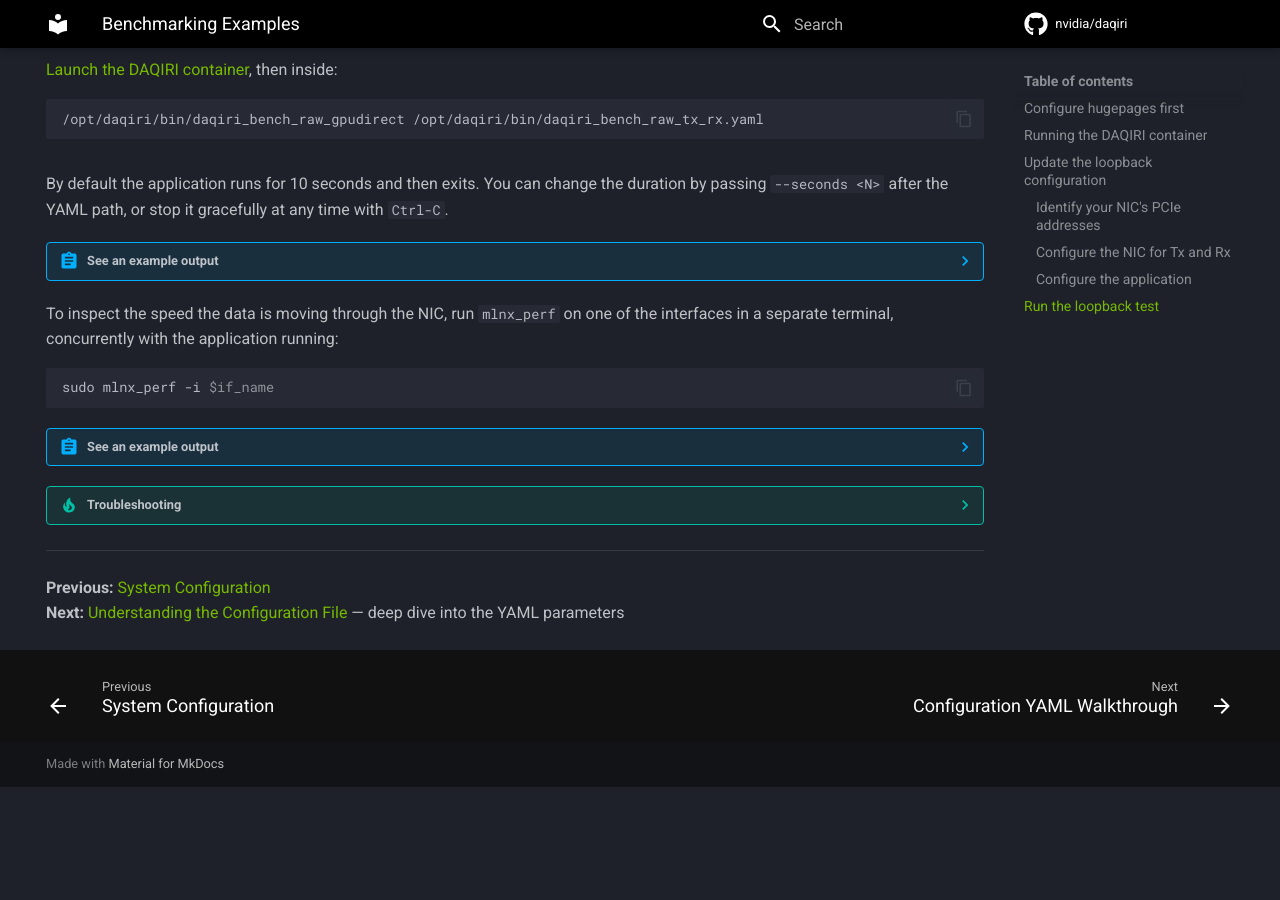
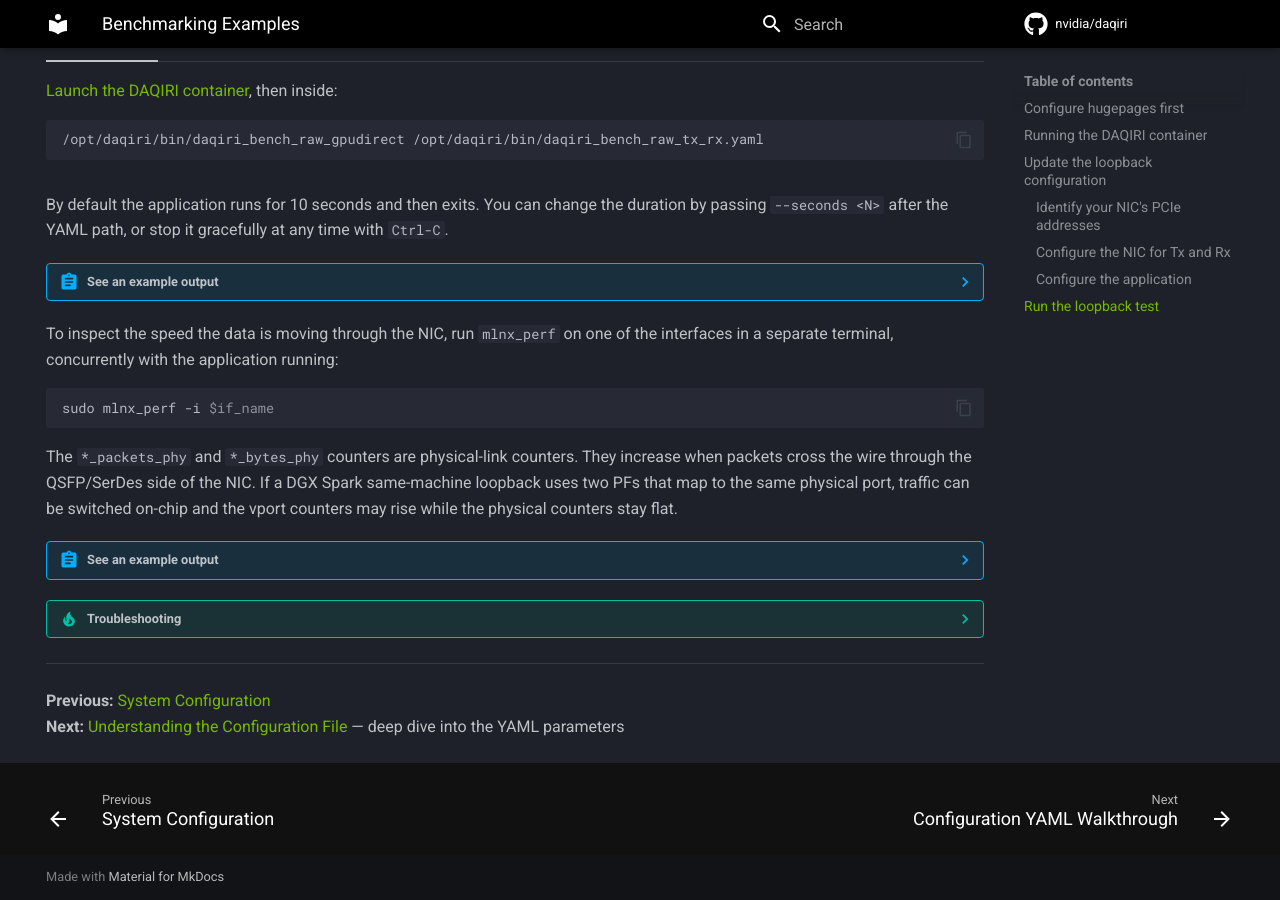
Before and after one commit to NVIDIA/daqiri, an MkDocs documentation site: the page built from docs/tutorials/benchmarking_examples.md, in a window 1280 px wide and 900 px high, scrolled down 3269 px. Built offline with MkDocs 1.6.1 and Material for MkDocs 9.7.7, drawn with Linux system fonts in a browser that asks for light colours; comment, search, counter and statistics services are not loaded; before the commit the page ends 4056 px from its top, so only the background shows below that; some of the changed text lies outside the part shown.

Commit message:
#15 #77 - Clarify Spark loopback counter docs
Signed-off-by: Denis Leshchev <dleshchev@nvidia.com>

````diff
--- a/docs/tutorials/benchmarking_examples.md
+++ b/docs/tutorials/benchmarking_examples.md
@@ -51,7 +51,7 @@ docker run --rm -it --privileged \
 
     For systems configured per the [DGX Spark profile](system_configuration.md#dgx-spark-profile), use these configs to skip the PCIe/IP/CPU-core edits below:
 
-    - [`daqiri_bench_raw_tx_rx_spark.yaml`](https://github.com/nvidia/daqiri/blob/main/examples/daqiri_bench_raw_tx_rx_spark.yaml) for `daqiri_bench_raw_gpudirect` — still set `eth_dst_addr` to the RX MAC. The rx_port is `0002:01:00.1` (physical port p1), so read its MAC: `cat /sys/class/net/enP2p1s0f1np1/address`.
+    - [`daqiri_bench_raw_tx_rx_spark.yaml`](https://github.com/nvidia/daqiri/blob/main/examples/daqiri_bench_raw_tx_rx_spark.yaml) for `daqiri_bench_raw_gpudirect` — still set `eth_dst_addr` to the RX MAC. The rx_port is `0002:01:00.1` (physical port p1), so read its MAC: `cat /sys/class/net/enP2p1s0f1np1/address`. This p0-to-p1 pairing is intentional for an over-the-wire single-machine loopback; using two PFs that map to the same physical port exercises the on-chip eswitch path instead.
     - [`daqiri_bench_rdma_tx_rx_spark.yaml`](https://github.com/nvidia/daqiri/blob/main/examples/daqiri_bench_rdma_tx_rx_spark.yaml) for `daqiri_bench_rdma` — no further edits needed.
 
 The benchmark executables and example YAML configurations are located at:
@@ -324,6 +324,8 @@ To inspect the speed the data is moving through the NIC, run `mlnx_perf` on one
 sudo mlnx_perf -i $if_name
 ```
 
+The `*_packets_phy` and `*_bytes_phy` counters are physical-link counters. They increase when packets cross the wire through the QSFP/SerDes side of the NIC. If a DGX Spark same-machine loopback uses two PFs that map to the same physical port, traffic can be switched on-chip and the vport counters may rise while the physical counters stay flat.
+
 ??? abstract "See an example output"
 
     On IGX with RTX 6000 Ada Generation, we saturate the 100 Gbps linerate with this configuration:
````
Also changed, not shown: docs/tutorials/system_configuration.md (+5 -3 lines).
